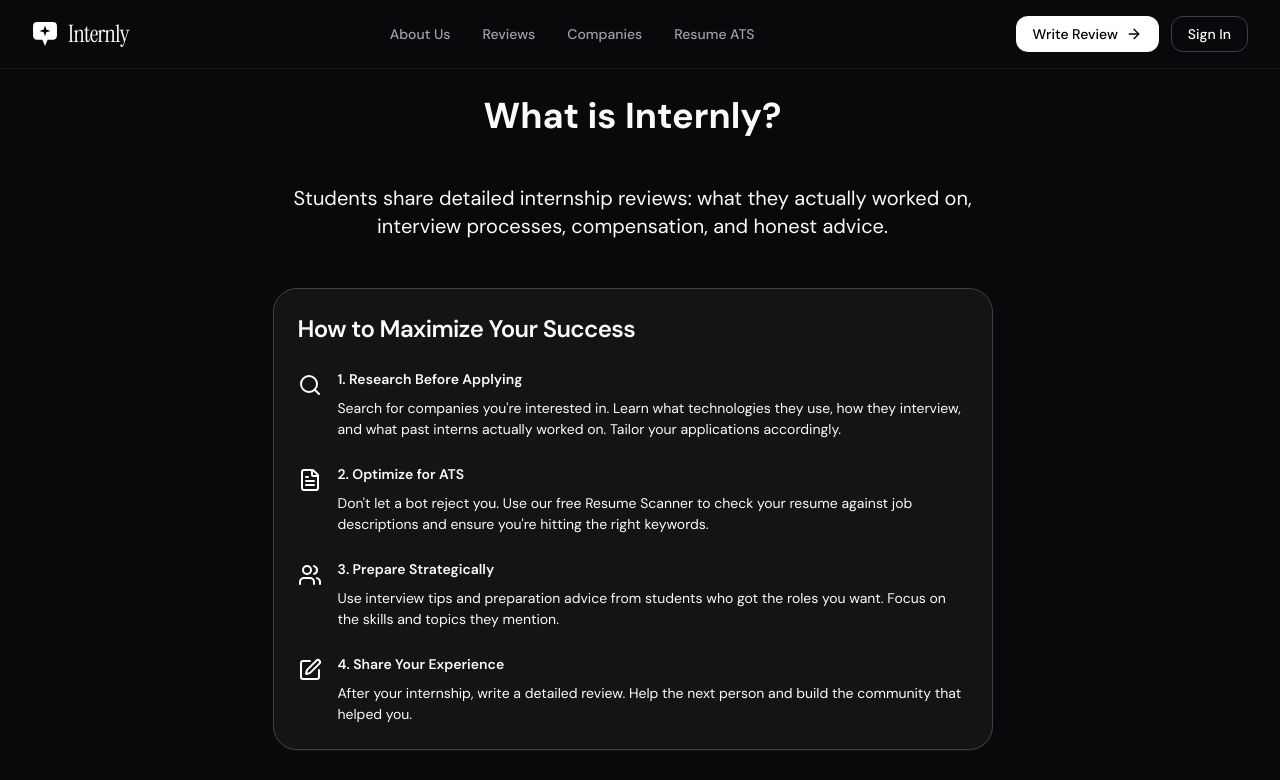
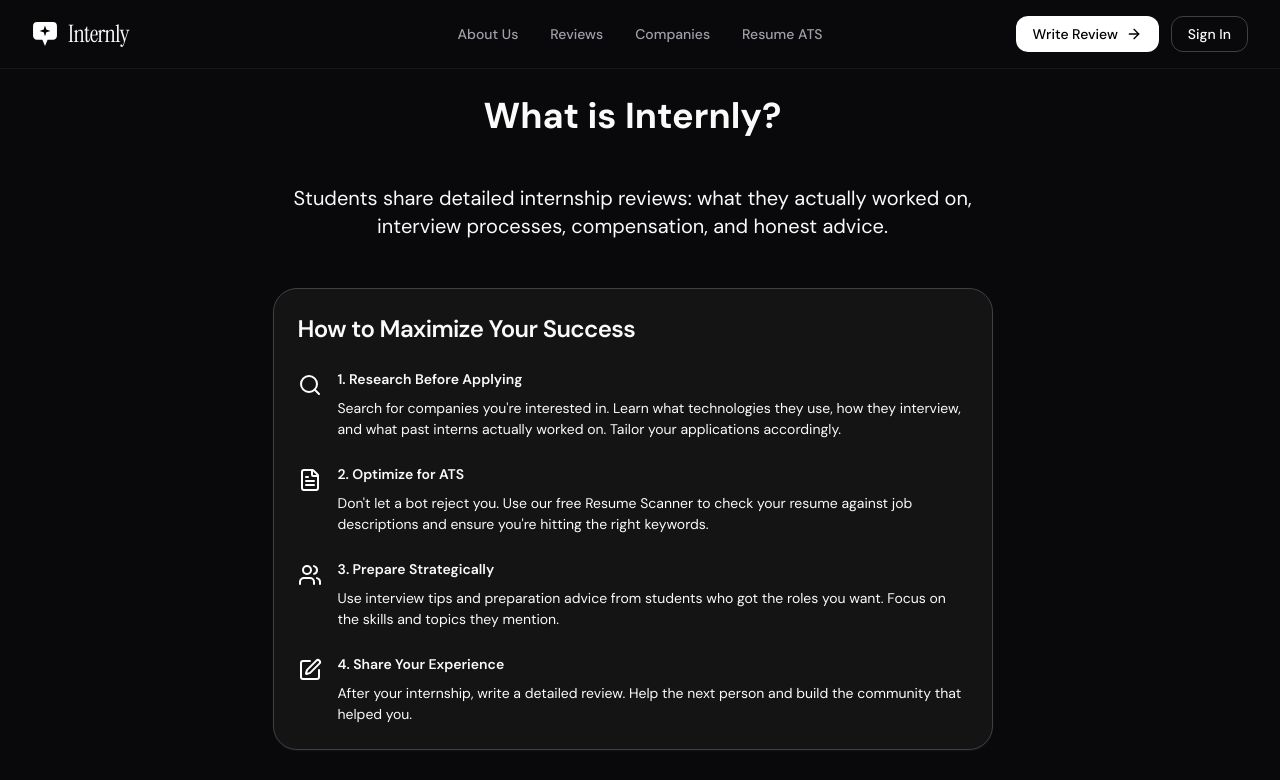
Before and after one commit to internly-app/internly, a Next.js app in the folder frontend/: page /about in a window 1280 px wide. Shown: the top 780 px of the page. Built offline with nearby package versions, Linux system fonts and the light colour scheme; no server answers.

Commit message:
fix: edit review redirect bug and center navbar links

```diff
--- a/frontend/src/app/write-review/page.tsx
+++ b/frontend/src/app/write-review/page.tsx
@@ -48,11 +48,6 @@ function WriteReviewContent() {
         const response = await fetch(`/api/reviews/${editId}`);
         if (response.ok) {
           const review = await response.json();
-          // Verify ownership
-          if (review.user_id !== user.id) {
-            router.push("/profile");
-            return;
-          }
           setEditingReview(review);
           // Pre-fill form data
           setFormData({
--- a/frontend/src/components/Navigation.tsx
+++ b/frontend/src/components/Navigation.tsx
@@ -116,7 +116,7 @@ export default function Navigation() {
     >
       <div className="max-w-[100rem] mx-auto px-3 sm:px-4 lg:px-8 py-3 sm:py-4 w-full">
         <motion.div
-          className="flex items-center justify-between gap-2 sm:gap-4 min-w-0"
+          className="relative flex items-center justify-between gap-2 sm:gap-4 min-w-0"
           initial={{ opacity: 0, y: -8 }}
           animate={{ opacity: 1, y: 0 }}
           transition={{ duration: 0.4, ease: "easeOut" }}
@@ -182,7 +182,7 @@ export default function Navigation() {
 
           {/* Desktop Navigation Links - Center */}
           <motion.div
-            className="hidden md:flex flex-1 items-center justify-center gap-8"
+            className="hidden md:flex absolute left-1/2 -translate-x-1/2 items-center gap-8"
             initial={{ opacity: 0 }}
             animate={{ opacity: 1 }}
             transition={{ duration: 0.4, delay: 0.1, ease: "easeOut" }}
@@ -210,7 +210,7 @@ export default function Navigation() {
 
           {/* Right Side - Write Review, Profile (Desktop Only) */}
           <motion.div
-            className="hidden md:flex items-center gap-3 ml-auto flex-shrink-0 min-w-0"
+            className="hidden md:flex items-center gap-3 flex-shrink-0 min-w-0"
             initial={{ opacity: 0, x: 8 }}
             animate={{ opacity: 1, x: 0 }}
             transition={{ duration: 0.4, delay: 0.2, ease: "easeOut" }}
```
